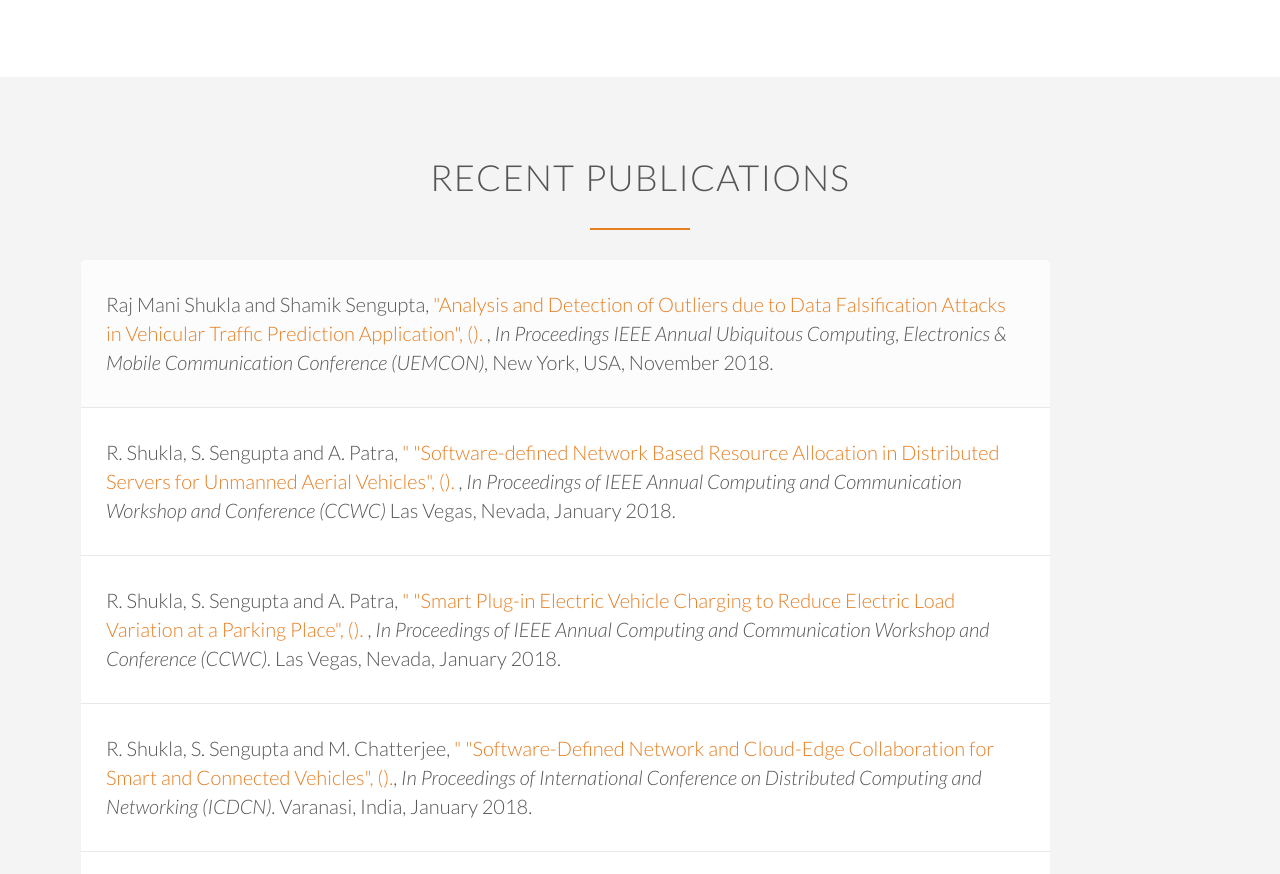
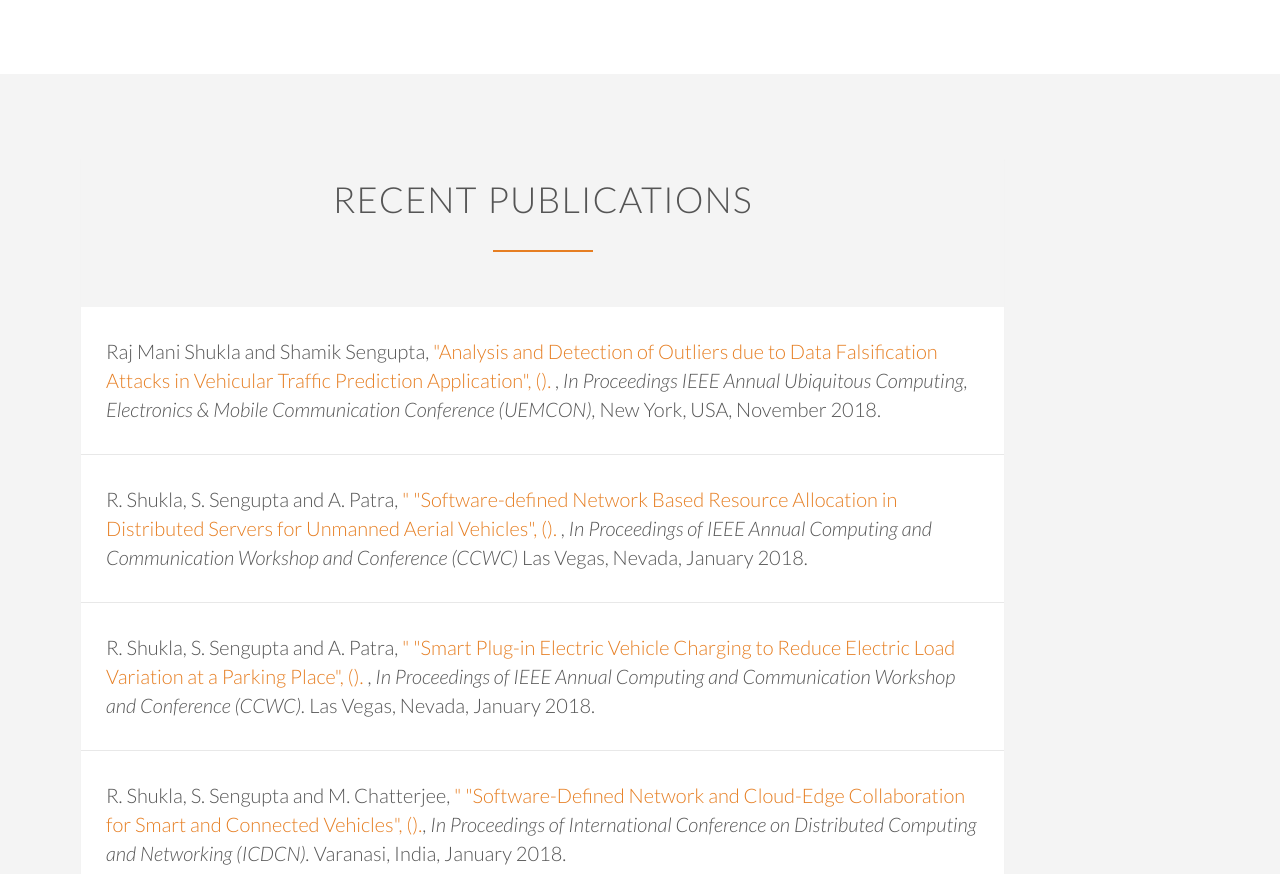
Before and after one commit to manishukla777/Raj-Website, a plain HTML site: page index.html in a window 1280 px wide. Shown: the part 773-1647 px from the top of the page. Drawn offline with nearby package versions, Linux system fonts and the light colour scheme; files whose address does not match are found by name.

Commit message:
align headings

```diff
--- a/index.html
+++ b/index.html
@@ -66,12 +66,14 @@
 
         <section class="section-about js--section-about" id="about">
 
-            <div class="row">
-                <h2>About Me</h2>
-            </div>
+
 
 
             <div class="row about-paragraph">
+
+                <div class="row">
+                    <h2>About Me</h2>
+                </div>
 
                 <p class="long-copy">
                     I am a Ph.D. Student in the Department of Computer Science and Engineering at University of Nevada, Reno <a target="_blank" href="https://www.unr.edu/">University of Nevada, Reno</a>. I work under the supervision of <a target="_blank" href="https://www.cse.unr.edu/~shamik/"> Dr. Shamik Sengupta</a>. My rsearch intersects in the area of Internet of Things, Big Data, Cloud, Edge Computing, Cyber-Security, Smart Grid
@@ -126,12 +128,12 @@
         <section class="section-publications js--section-publications" id="publications">
 
             <div class="row">
-                <h2>Recent Publications</h2>
-            </div>
-
-            <div class="row">
 
                     <div class="publication-box js--wp-4">
+
+                        <div class="row">
+                            <h2>Recent Publications</h2>
+                        </div>
 
                         <div>
                             <ul>
--- a/resources/css/style.css
+++ b/resources/css/style.css
@@ -87,12 +87,13 @@ h2:after {
 }
 
 /* ------- PARAGRAPHS ------- */
-/*change*/
+
 .long-copy {
     line-height: 145%;
     width: 85%;
     margin-left: 10%;
 }
+
 
 /* ------- ICONS ------- */
 
@@ -241,7 +242,7 @@ header {
 .section-about .long-copy {
     margin-bottom: 30px;
 }
-/*change*/
+
 .about-paragraph {
     float: left;
     width: 85%
@@ -262,9 +263,9 @@ header {
 .section-publications {
     background-color: #f4f4f4;
 }
-/*change*/
+
 .publication-box {
-    width: 85%;
+    width: 81%;
     margin-left: 1%;
     background-color: #fff;
     border-radius: 5px;
@@ -272,15 +273,15 @@ header {
     box-shadow: 0 2px 2px #efefef;
 }
 
+
 .publication-box div {
     padding: 25px;
     border-bottom: 1px solid #e8e8e8;
 }
 
 .publication-box div:first-child {
-    background-color: #fcfcfc;
-    border-top-left-radius: 5px;
-    border-top-right-radius: 5px;
+    background-color: #f4f4f4;
+    border: 0;
 }
 
 .publication-box div:last-child {
@@ -306,17 +307,19 @@ header {
 /* -------------------------------------------- */
 /* FOOTER */
 /* -------------------------------------------- */
-/*change*/
+
 footer {
     font-size: 80%;
     float: right;
     width: 15%;
+    margin-top: 100px;
 }
+
 
 footer h2 {
     color: white;
 }
-/*change*/
+
 .footer-nav a:link,
 .footer-nav a:visited {
     text-decoration: none;
```
